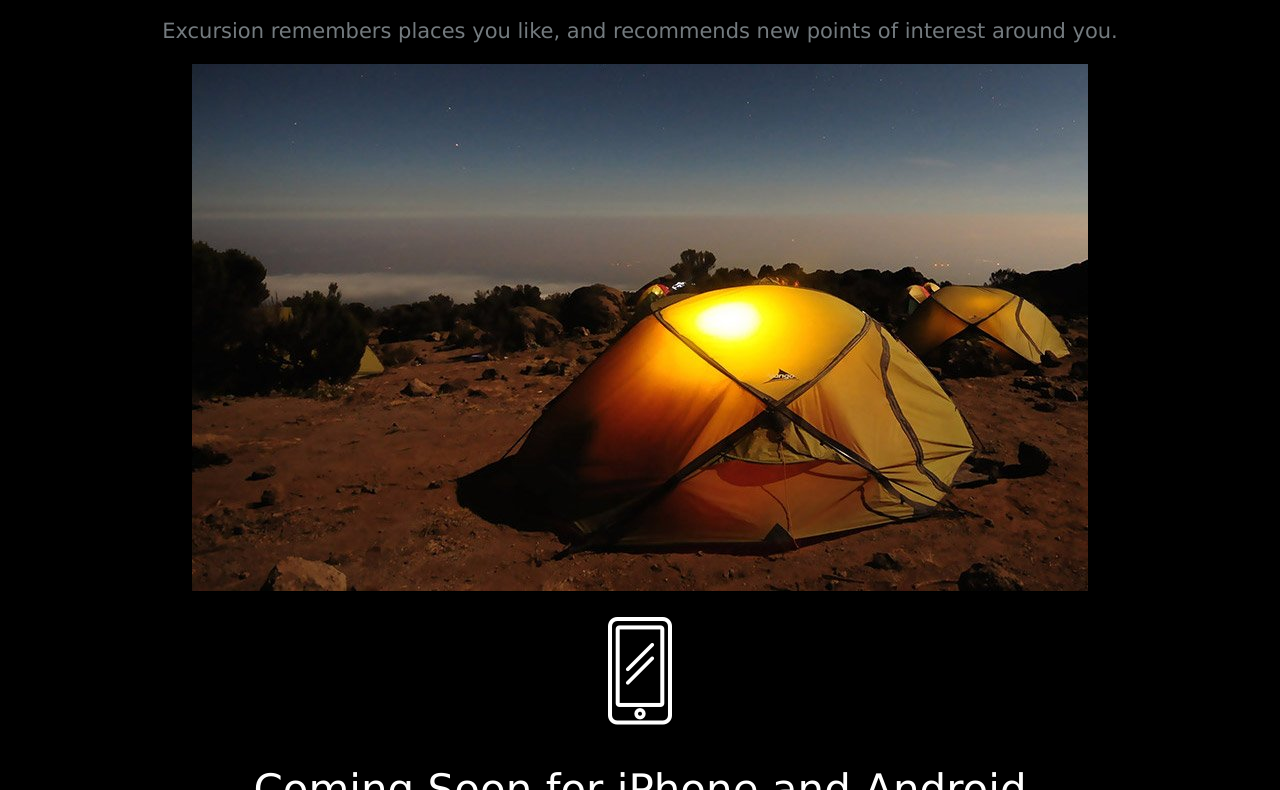
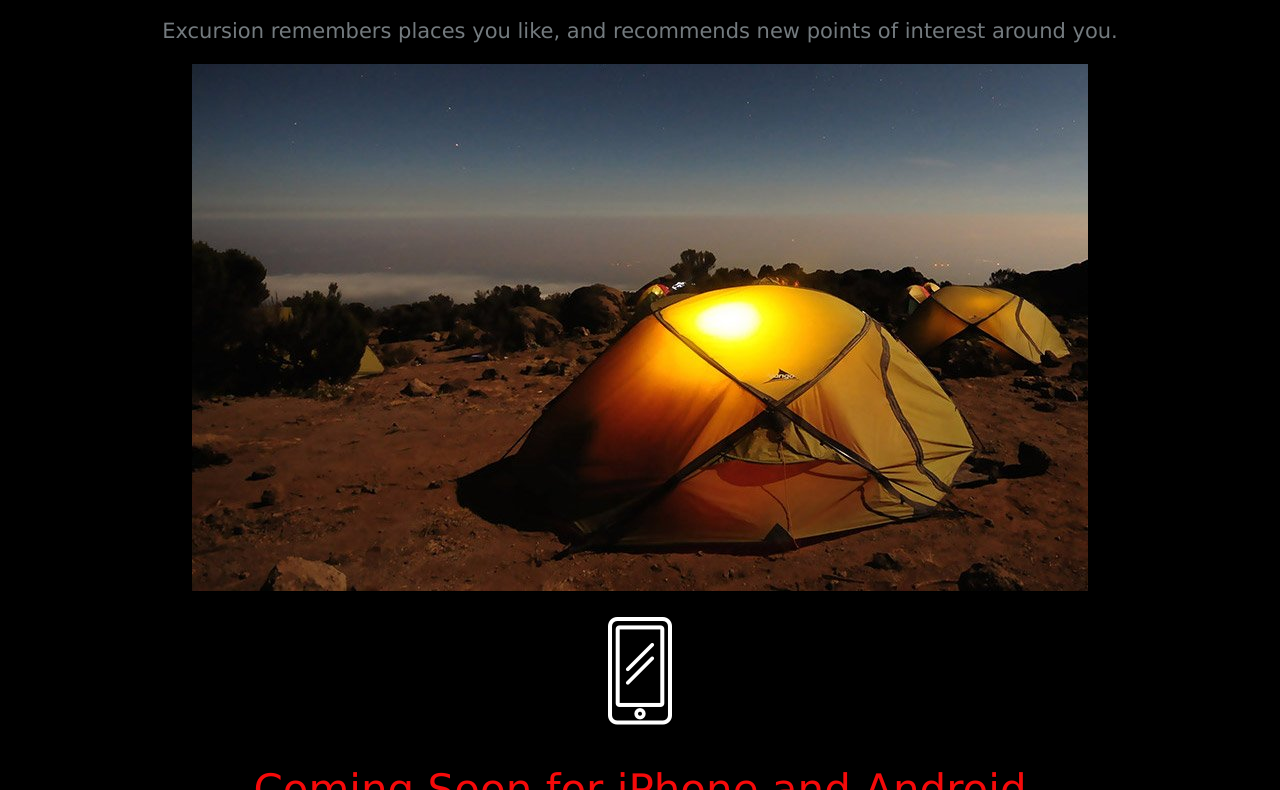
Before and after one commit to thepunkduck/excursion, a plain HTML site: page index.html in a window 1280 px wide. Shown: the part 424-1214 px from the top of the page. Drawn offline with Linux system fonts and the light colour scheme.

Commit message:
color change

```diff
--- a/resources/css/style.css
+++ b/resources/css/style.css
@@ -2,7 +2,7 @@ body {
     font-family: Verdana, sans-serif;
     text-align: center;
     background-color: black;
-    color: rgb(255, 255, 255);
+    color: rgb(245, 10, 10);
 }
 
 .cta {
```
